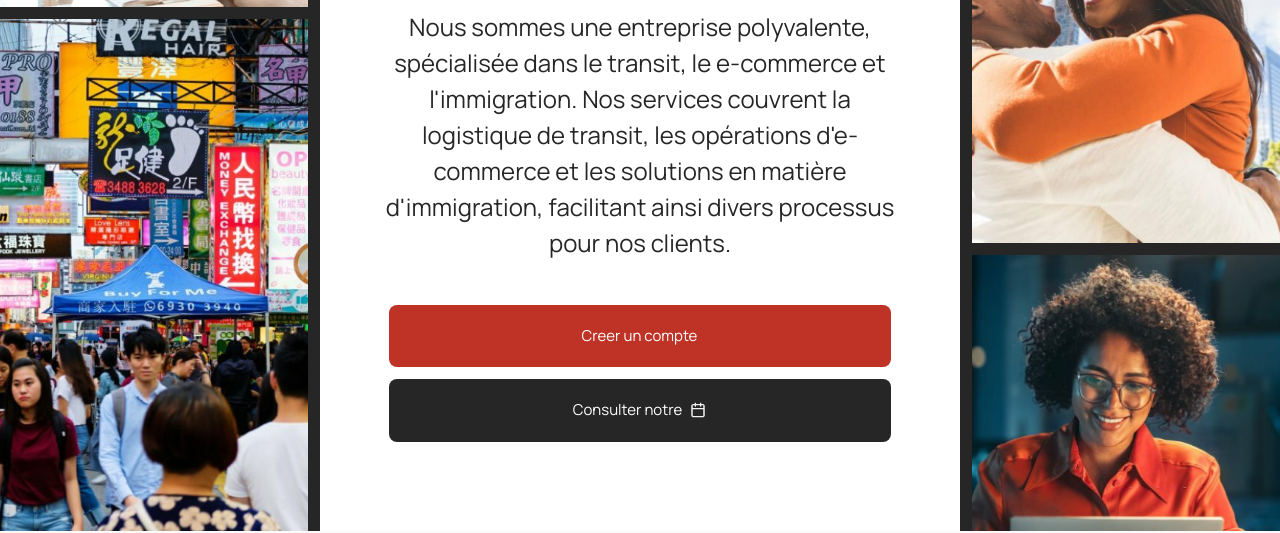
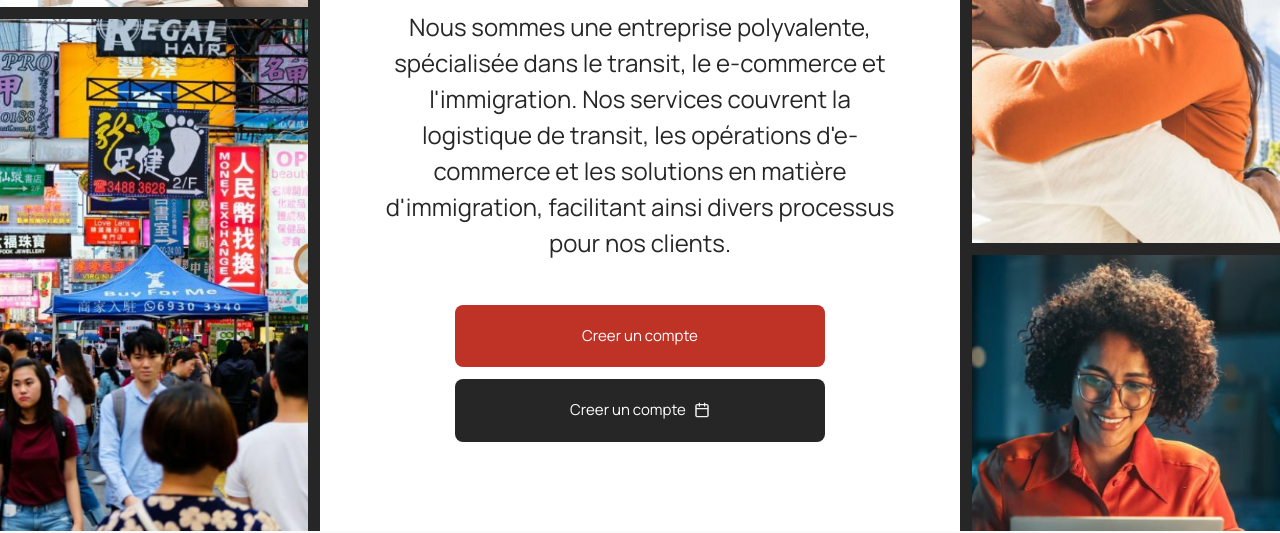
Before and after one commit to dev-scott/SparkDjams-landing, a website: page src/index.html in a window 1280 px wide. Shown: the part 269-802 px from the top of the page. Drawn offline with Linux system fonts and the light colour scheme.

Commit message:
refactor home page ui

```diff
--- a/src/index.html
+++ b/src/index.html
@@ -46,20 +46,22 @@
             <div class="flex items-center justify-between w-[100%] flex-col xl:w-[50%]  ">
                 <h1 class=" text-4xl  md:text-7xl font-bold  text-center"> <span class=" text-primary">Rêvez </span>,
                     nous <br> réalisons </h1>
-                <p class="mt-[44px] mb-[44px] text-neutral-800 text-center w-[80%] text-[15px] md:text-[24px] font-normal
+                <p class="mt-[44px] mb-[44px] text-neutral-800 text-center sm:w-[80%] w-[95%] text-[15px] md:text-[24px] font-normal
 ">Nous sommes une entreprise polyvalente, spécialisée dans le transit, le e-commerce et l'immigration. Nos services
                     couvrent la logistique de transit, les opérations d'e-commerce et les solutions en matière
                     d'immigration, facilitant ainsi divers processus pour nos clients.</p>
-                <div class="flex px-3 flex-col gap-y-3">
+                <div class=" px-3 flex flex-col w-full items-center">
 
-                    <button
-                        class=" text-[10px] md:text-[15px] py-[10px] md:pl-[184px] pl-[10px] md:pr-[185px] pr-[10px] md:py-[20px] text-white bg-primary rounded-lg ">Creer
+                    <!-- <button
+                        class="  text-[10px] md:text-[15px] py-[10px] md:pl-[184px] pl-[10px] md:pr-[185px] pr-[10px] md:py-[20px] text-white bg-primary rounded-lg ">Creer
                         un
                         compte</button>
 
                     <button
-                        class=" text-[10px] md:text-[15px] pl-[184px] w-full pr-[185px] py-[10px] md:py-[20px] text-white bg-TheBlack rounded-lg  flex justify-center items-center">Consulter
-                        notre <img src="./assets/icons/calendar.png" alt="" class="w-4 h-4 ml-2"> </button>
+                        class=" mt-3 sm:mt-0 text-[10px] md:text-[15px] pl-[184px] w-full pr-[185px] py-[10px] md:py-[20px] text-white bg-TheBlack rounded-lg  flex justify-center items-center">Consulter
+                        notre <img src="./assets/icons/calendar.png" alt="" class="w-4 h-4 ml-2"> </button> -->
+                        <button class=" w-full sm:w-[60%] bg-primary text-white px-4 py-3 sm:py-[20px] rounded-lg  text-[10px] md:text-[15px]">Creer un compte</button>
+                        <button class="w-full sm:w-[60%] bg-TheBlack mt-3 text-white px-4 py-3 sm:py-[20px] rounded-lg  text-[10px] md:text-[15px] flex justify-center items-center">Creer un compte  <img src="./assets/icons/calendar.png" alt="" class="w-4 h-4 ml-2"></button>
                 </div>
             </div>
             <div class="bg-TheBlack pl-3 w-[25%] h-[100%] flex-col hidden xl:flex  ">
```
Also changed, not shown: dist/output.css.
